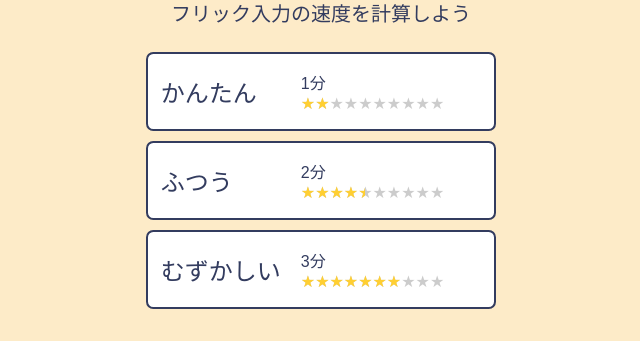
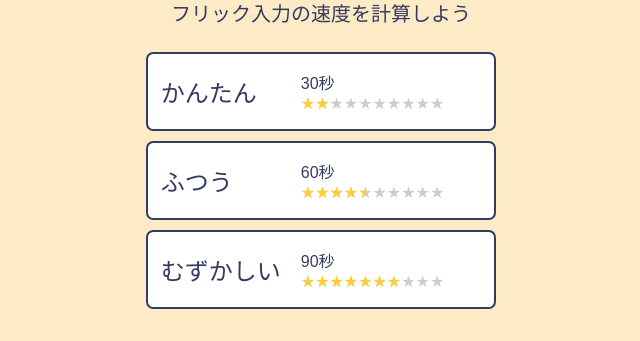
Before and after one commit to toffyui/figner-ninja, a React (Create React App) app: page / in a window 1280 px wide. Shown: the part 279-620 px from the top of the page, without its empty margins (319-959 px from the left). Built offline with nearby package versions, Linux system fonts and the light colour scheme.

Commit message:
chore:tada: add animation and update time

```diff
--- a/src/components/InputForm.tsx
+++ b/src/components/InputForm.tsx
@@ -17,7 +17,7 @@ export const InputForm: React.FC<Props> = ({
       inputRef.current.focus();
       setTimeout(() => {
         handleInputChange({ target: { value: "" } } as any);
-      }, 10);
+      }, 200);
     }
     // eslint-disable-next-line react-hooks/exhaustive-deps
   }, [inputKey]);
--- a/src/pages/Home.tsx
+++ b/src/pages/Home.tsx
@@ -12,7 +12,7 @@ export const Home = ({ onClick }: Props) => {
       <button onClick={() => onClick("EASY")} className={styles.button2}>
         <div className={styles.gameTitle}>かんたん</div>
         <div className={styles.gameDisc}>
-          1分
+          30秒
           <br />
           <span className={styles.star10_rating} data-rate="2"></span>
         </div>
@@ -20,7 +20,7 @@ export const Home = ({ onClick }: Props) => {
       <button onClick={() => onClick("NORMAL")} className={styles.button2}>
         <div className={styles.gameTitle}>ふつう</div>
         <div className={styles.gameDisc}>
-          2分
+          60秒
           <br />
           <span className={styles.star10_rating} data-rate="4.5"></span>
         </div>
@@ -28,7 +28,7 @@ export const Home = ({ onClick }: Props) => {
       <button onClick={() => onClick("HARD")} className={styles.button2}>
         <div className={styles.gameTitle}>むずかしい</div>
         <div className={styles.gameDisc}>
-          3分
+          90秒
           <br />
           <span className={styles.star10_rating} data-rate="7"></span>
         </div>
--- a/src/pages/Typing.tsx
+++ b/src/pages/Typing.tsx
@@ -15,7 +15,7 @@ export const Typing: React.FC<TypingScreenProps> = ({ level, onFinish }) => {
   );
   const [inputValue, setInputValue] = useState<string>("");
   const [timeLeft, setTimeLeft] = useState<number>(
-    level === "EASY" ? 60 : level === "NORMAL" ? 120 : 180
+    level === "EASY" ? 30 : level === "NORMAL" ? 60 : 90
   );
   const [score, setScore] = useState<number>(0);
   const [inputKey, setInputKey] = useState<number>(0);
@@ -36,14 +36,12 @@ export const Typing: React.FC<TypingScreenProps> = ({ level, onFinish }) => {
   }, [timeLeft, score, onFinish]);
 
   const handleCorrectAnswer = () => {
-    // setShowCorrectAnimation(true);
+    setShowCorrectAnimation(true);
     resetInputField();
     setQuestion(getRandomQuestionByDifficulty(level));
-    // setTimeout(() => {
-    //   resetInputField();
-    //   setQuestion(getRandomQuestionByDifficulty(level));
-    //   setShowCorrectAnimation(false);
-    // }, 500);
+    setTimeout(() => {
+      setShowCorrectAnimation(false);
+    }, 500);
   };
 
   const resetInputField = () => {
@@ -85,7 +83,7 @@ export const Typing: React.FC<TypingScreenProps> = ({ level, onFinish }) => {
           {renderKanaWithColors()}
         </div>
       </div>
-      {/* {showCorrectAnimation && (
+      {showCorrectAnimation && (
         <div
           style={{
             position: "fixed",
@@ -93,15 +91,18 @@ export const Typing: React.FC<TypingScreenProps> = ({ level, onFinish }) => {
             background: "white",
             top: 0,
             left: 0,
-            height: "50vh",
+            height: "100vh",
             color: "green",
             fontSize: "24px",
             marginBottom: "20px",
+            display: "flex",
+            justifyContent: "center",
+            alignItems: "center",
           }}
         >
           正解！
         </div>
-      )} */}
+      )}
       <InputForm
         inputValue={inputValue}
         handleInputChange={handleInputChange}
```
